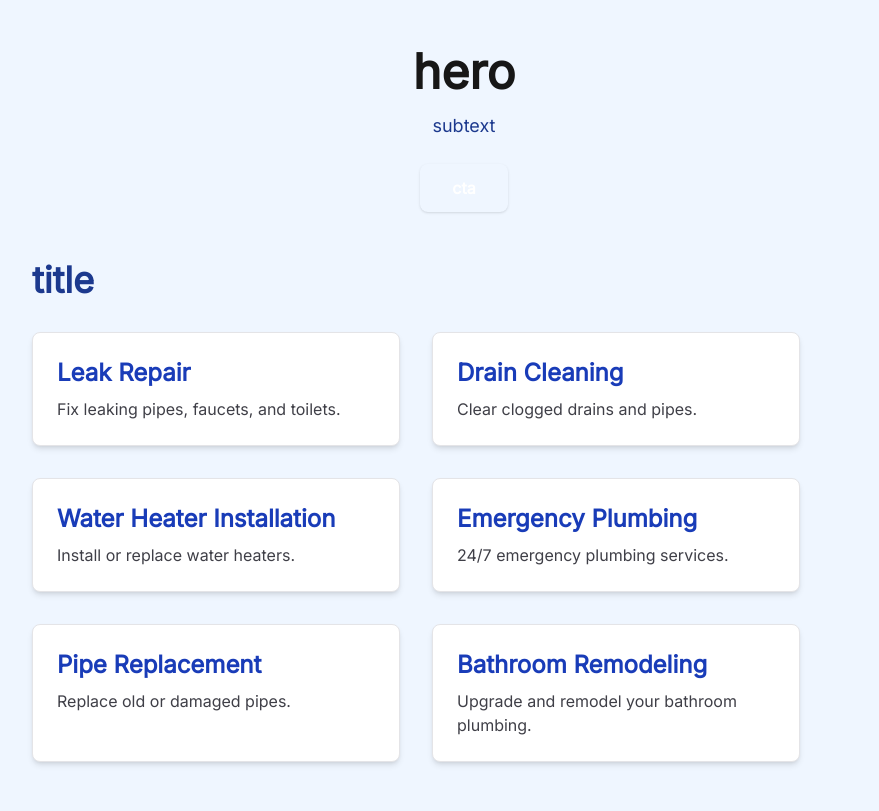
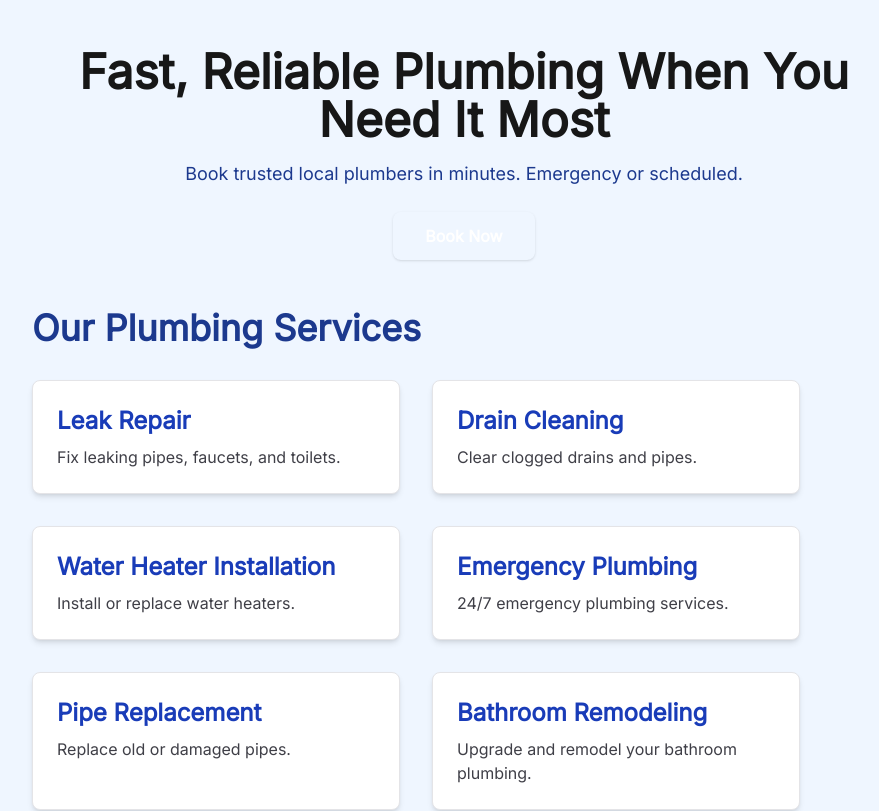
Before and after one commit to cstuart756/plumbflow, a Next.js app: page / in a window 1280 px wide. Shown: the top 811 px of the page, without its empty margins (176-1055 px from the left). Built offline with nearby package versions, Linux system fonts and the light colour scheme.

Commit message:
Update hero copy and dev script

```diff
--- a/package.json
+++ b/package.json
@@ -3,7 +3,7 @@
   "version": "0.1.0",
   "private": true,
   "scripts": {
-    "dev": "next dev",
+    "dev": "next dev --webpack",
     "build": "next build",
     "start": "next start",
     "lint": "eslint"
--- a/public/locales/en/common.json
+++ b/public/locales/en/common.json
@@ -2,8 +2,8 @@
   "title": "Our Plumbing Services",
   "contact": "Contact Us",
   "book": "Book an Appointment",
-  "reviews": "Customer Reviews"
-  "hero": "Expert Plumbing Services, Fast & Reliable",
-  "subtext": "Book trusted plumbers for your home or business. Transparent pricing, easy scheduling, and quality service.",
-  "cta": "Book an Appointment"
+  "reviews": "Customer Reviews",
+  "hero": "Fast, Reliable Plumbing When You Need It Most",
+  "subtext": "Book trusted local plumbers in minutes. Emergency or scheduled.",
+  "cta": "Book Now"
 }
--- a/public/locales/es/common.json
+++ b/public/locales/es/common.json
@@ -2,8 +2,8 @@
   "title": "Nuestros Servicios de Plomería",
   "contact": "Contáctanos",
   "book": "Reservar una Cita",
-  "reviews": "Reseñas de Clientes"
-  "hero": "Servicios de plomería expertos, rápidos y confiables",
-  "subtext": "Reserva plomeros de confianza para tu hogar o negocio. Precios transparentes, programación fácil y servicio de calidad.",
-  "cta": "Reservar una Cita"
+  "reviews": "Reseñas de Clientes",
+  "hero": "Plomería rápida y confiable cuando más la necesitas",
+  "subtext": "Reserva plomeros locales de confianza en minutos. Emergencia o programado.",
+  "cta": "Reservar ahora"
 }
--- a/src/app/page.tsx
+++ b/src/app/page.tsx
@@ -1,10 +1,10 @@
 "use client";
 import { useState, useEffect } from "react";
-import { useTranslation } from "react-i18next";
-import { useRouter } from "next/navigation";
 
 export default function Home() {
-  const { t } = useTranslation('common');
+  const heroText = "Fast, Reliable Plumbing When You Need It Most";
+  const heroSubtext = "Book trusted local plumbers in minutes. Emergency or scheduled.";
+  const heroCta = "Book Now";
   // Example plumbing services data
   const services = [
     { name: "Leak Repair", description: "Fix leaking pipes, faucets, and toilets." },
@@ -49,11 +49,11 @@ export default function Home() {
     <main className="min-h-screen bg-blue-50 dark:bg-dark font-sans">
       <div className="max-w-4xl mx-auto py-12 px-4">
         <section className="mb-12 text-center">
-          <h1 className="text-5xl font-extrabold mb-4 text-primary" style={{ fontFamily: 'Inter, ui-sans-serif, system-ui' }}>{t('hero')}</h1>
-          <p className="text-lg mb-6 text-blue-900 dark:text-blue-200">{t('subtext')}</p>
-          <a href="#booking" className="inline-block px-8 py-3 bg-accent text-white font-semibold rounded-lg shadow hover:bg-green-600 transition">{t('cta')}</a>
+          <h1 className="text-5xl font-extrabold mb-4 text-primary" style={{ fontFamily: 'Inter, ui-sans-serif, system-ui' }}>{heroText}</h1>
+          <p className="text-lg mb-6 text-blue-900 dark:text-blue-200">{heroSubtext}</p>
+          <a href="#booking" className="inline-block px-8 py-3 bg-accent text-white font-semibold rounded-lg shadow hover:bg-green-600 transition">{heroCta}</a>
         </section>
-        <h1 className="text-4xl font-bold mb-8 text-blue-900 dark:text-blue-200">{t('title')}</h1>
+        <h1 className="text-4xl font-bold mb-8 text-blue-900 dark:text-blue-200">Our Plumbing Services</h1>
         <div className="grid grid-cols-1 md:grid-cols-2 gap-8 w-full max-w-3xl mb-16">
           {services.map((service) => (
             <div key={service.name} className="rounded-lg shadow-md bg-white dark:bg-zinc-900 p-6 border border-zinc-200 dark:border-zinc-800">
```
